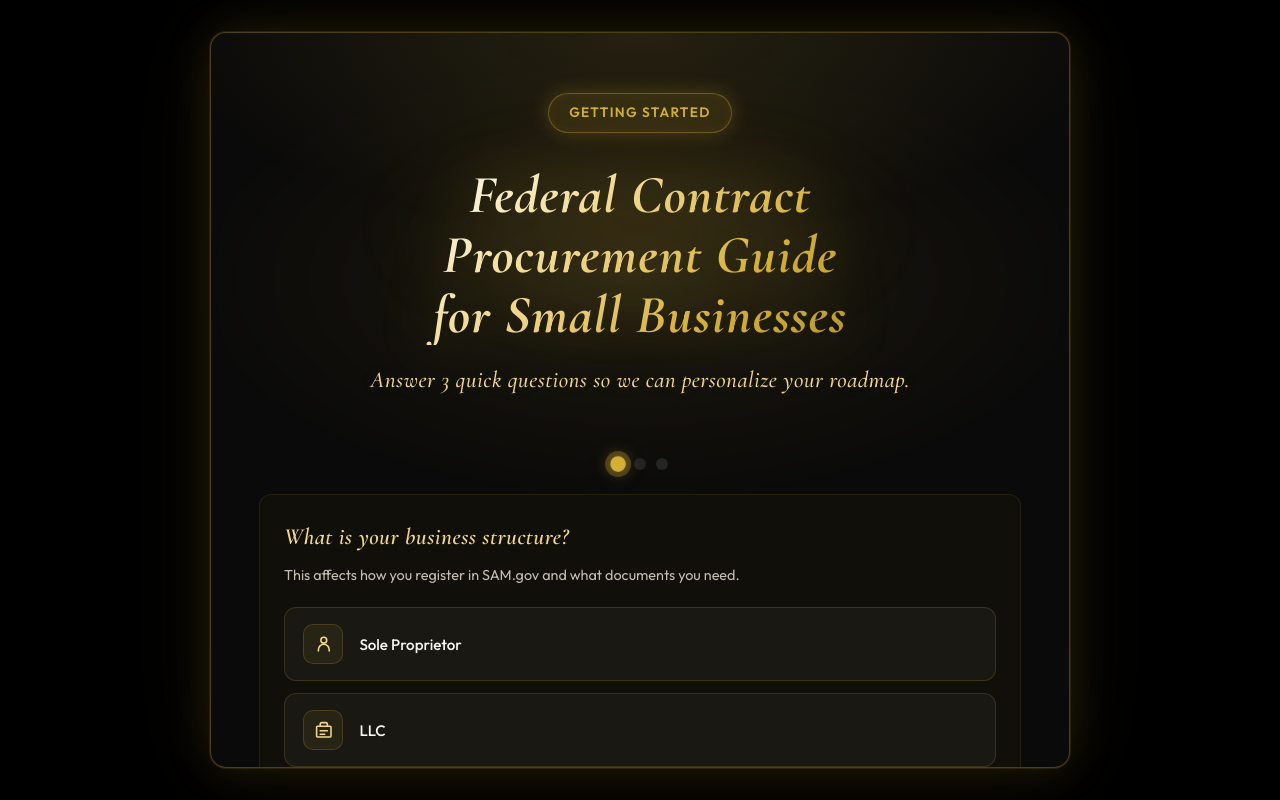
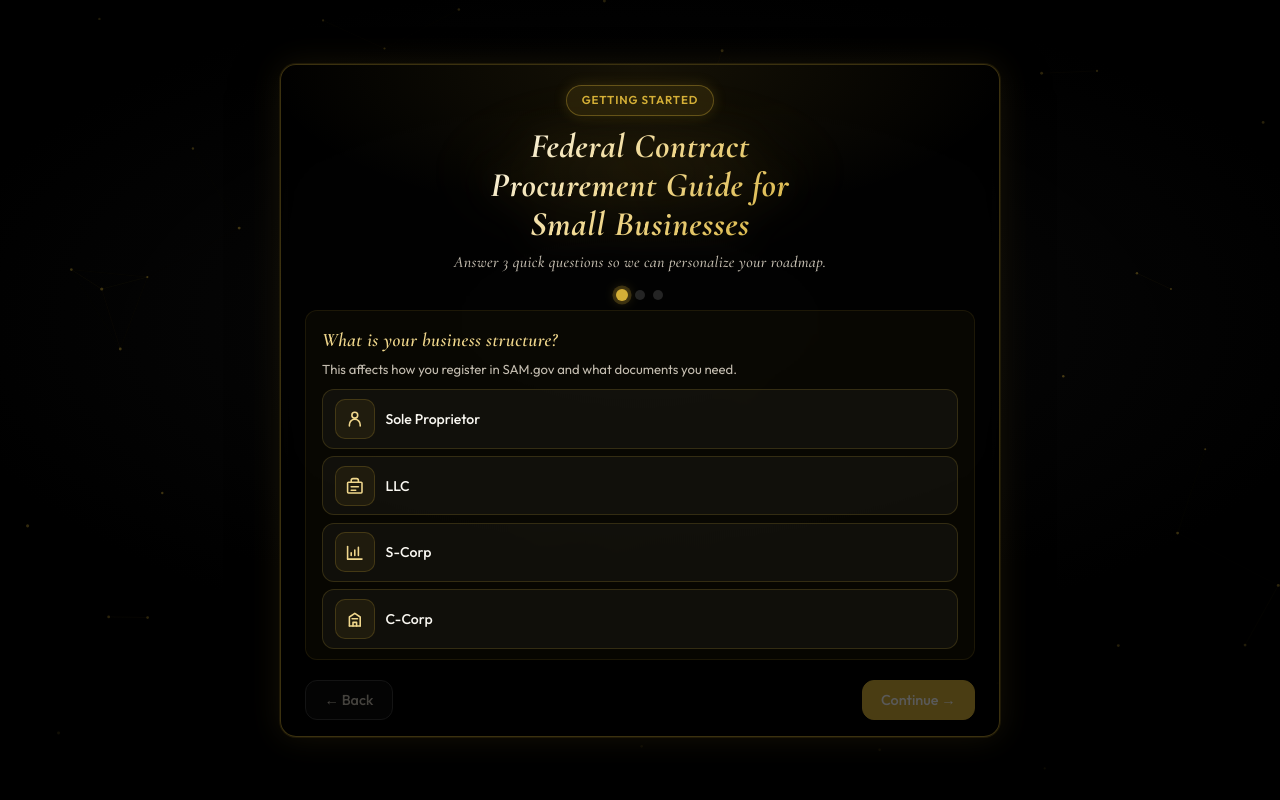
Before and after one commit to vikramravi173-cyber/Federal-Procurement-Onboarding-Guide, a React (Vite) app: page / in a window 1280 px wide. Built offline with nearby package versions, Linux system fonts and the light colour scheme.

Commit message:
Compact intake layout, add space background, reduce scrolling
Co-authored-by: Vikram Ravi <vikramravi173-cyber@users.noreply.github.com>

```diff
--- a/src/App.css
+++ b/src/App.css
@@ -1101,29 +1101,42 @@ body:has(.hero) {
 .intake-modal-overlay {
   position: fixed;
   inset: 0;
-  background:
-    radial-gradient(ellipse 70% 55% at 50% 35%, rgba(212, 175, 55, 0.08) 0%, transparent 55%),
-    rgba(0, 0, 0, 0.82);
-  backdrop-filter: blur(10px);
+  background: rgba(0, 0, 0, 0.45);
   z-index: 40;
   display: flex;
   align-items: center;
   justify-content: center;
-  padding: 1.5rem;
+  padding: 0.75rem;
+  overflow: hidden;
+}
+
+.intake-space-bg {
+  position: absolute;
+  inset: 0;
+  z-index: 0;
+  pointer-events: none;
+}
+
+.intake-space-bg .hero-bg {
+  position: absolute;
+  inset: 0;
 }
 
 .intake-modal {
   position: relative;
-  width: min(860px, 96vw);
-  max-height: 92vh;
-  overflow-y: auto;
-  padding: clamp(2.25rem, 5vw, 3.25rem) clamp(1.75rem, 4vw, 3rem);
-  border-color: rgba(212, 175, 55, 0.32);
+  z-index: 1;
+  width: min(720px, 100%);
+  max-height: calc(100dvh - 1.5rem);
+  display: flex;
+  flex-direction: column;
+  overflow: hidden;
+  padding: 1.25rem 1.5rem 1rem;
+  border-color: rgba(212, 175, 55, 0.28);
+  background: rgba(0, 0, 0, 0.72);
   box-shadow:
-    0 0 0 1px rgba(212, 175, 55, 0.12),
-    0 0 48px rgba(212, 175, 55, 0.14),
-    0 0 100px rgba(212, 175, 55, 0.07),
-    0 28px 72px rgba(0, 0, 0, 0.7);
+    0 0 0 1px rgba(212, 175, 55, 0.1),
+    0 0 32px rgba(212, 175, 55, 0.1),
+    0 20px 48px rgba(0, 0, 0, 0.65);
   isolation: isolate;
 }
 
@@ -1132,7 +1145,7 @@ body:has(.hero) {
   position: absolute;
   inset: 0;
   border-radius: inherit;
-  background: radial-gradient(ellipse 90% 45% at 50% 0%, rgba(212, 175, 55, 0.14) 0%, transparent 62%);
+  background: radial-gradient(ellipse 90% 40% at 50% 0%, rgba(212, 175, 55, 0.1) 0%, transparent 58%);
   pointer-events: none;
   z-index: 0;
 }
@@ -1144,88 +1157,131 @@ body:has(.hero) {
 
 .intake-header {
   position: relative;
+  flex-shrink: 0;
   text-align: center;
-  margin-bottom: 2rem;
-  padding: 0.5rem 0.5rem 1.75rem;
+  margin-bottom: 0.65rem;
+  padding: 0 0.25rem 0.35rem;
 }
 
 .intake-header::after {
   content: '';
   position: absolute;
   left: 50%;
-  top: 42%;
+  top: 45%;
   transform: translate(-50%, -50%);
-  width: min(100%, 580px);
-  height: 220px;
-  background: radial-gradient(ellipse at center, rgba(212, 175, 55, 0.28) 0%, transparent 68%);
-  filter: blur(36px);
+  width: min(100%, 420px);
+  height: 140px;
+  background: radial-gradient(ellipse at center, rgba(212, 175, 55, 0.2) 0%, transparent 70%);
+  filter: blur(28px);
   z-index: -1;
   pointer-events: none;
-  animation: intakeAuraPulse 5s ease-in-out infinite;
+  animation: intakeAuraPulse 6s ease-in-out infinite;
 }
 
 @keyframes intakeAuraPulse {
   0%,
   100% {
-    opacity: 0.55;
-    transform: translate(-50%, -50%) scale(0.96);
+    opacity: 0.5;
+    transform: translate(-50%, -50%) scale(0.98);
   }
   50% {
-    opacity: 1;
-    transform: translate(-50%, -50%) scale(1.06);
+    opacity: 0.85;
+    transform: translate(-50%, -50%) scale(1.04);
   }
 }
 
 .intake-header .hero-badge {
-  font-size: 0.85rem;
-  letter-spacing: 0.1em;
-  padding: 0.5rem 1.25rem;
-  margin-bottom: 2rem;
-  box-shadow:
-    0 0 20px rgba(212, 175, 55, 0.25),
-    inset 0 0 12px rgba(212, 175, 55, 0.06);
+  font-size: 0.72rem;
+  letter-spacing: 0.08em;
+  padding: 0.35rem 0.9rem;
+  margin-bottom: 0.65rem;
+  box-shadow: 0 0 14px rgba(212, 175, 55, 0.18);
 }
 
 .intake-header h1 {
-  font-size: clamp(2.1rem, 6vw, 3.35rem);
+  font-size: clamp(1.55rem, 4.2vw, 2.15rem);
   font-weight: 700;
-  line-height: 1.12;
-  margin-bottom: 1.15rem;
-  max-width: 18ch;
+  line-height: 1.14;
+  margin-bottom: 0.45rem;
+  max-width: 22ch;
   margin-left: auto;
   margin-right: auto;
-  background: linear-gradient(
-    135deg,
-    #fffef8 0%,
-    var(--accent-light) 38%,
-    var(--accent) 72%,
-    var(--gold-dim) 100%
-  );
+  background: linear-gradient(135deg, #faf8f2, var(--accent-light), var(--accent));
   -webkit-background-clip: text;
   -webkit-text-fill-color: transparent;
   background-clip: text;
-  filter: drop-shadow(0 0 28px rgba(212, 175, 55, 0.35));
-}
-
-.intake-header .hero-subtitle {
-  font-size: clamp(1.1rem, 2.8vw, 1.45rem);
-  line-height: 1.5;
-  max-width: 36rem;
+  filter: drop-shadow(0 0 18px rgba(212, 175, 55, 0.22));
+}
+
+.intake-header .intake-header-tagline {
+  font-size: clamp(0.88rem, 2vw, 1rem);
+  line-height: 1.4;
+  max-width: 28rem;
   margin: 0 auto;
-  color: var(--accent-light);
-  text-shadow: 0 0 24px rgba(212, 175, 55, 0.2);
+  color: var(--text-secondary);
+  text-shadow: none;
 }
 
 .intake-progress {
+  flex-shrink: 0;
   display: flex;
   justify-content: center;
-  gap: 0.65rem;
-  margin-bottom: 1.5rem;
+  gap: 0.5rem;
+  margin-bottom: 0.65rem;
+}
+
+.intake-body {
+  flex: 1;
+  min-height: 0;
+  overflow-y: auto;
+  margin: 0 -0.25rem;
+  padding: 0 0.25rem;
+}
+
+.intake-modal--step-0 .intake-body {
+  overflow-y: visible;
+}
+
+.intake-modal--step-1 .intake-header,
+.intake-modal--step-2 .intake-header {
+  margin-bottom: 0.4rem;
+  padding-bottom: 0;
+}
+
+.intake-modal--step-1 .intake-header::after,
+.intake-modal--step-2 .intake-header::after {
+  height: 90px;
+  opacity: 0.4;
+}
+
+.intake-modal--step-1 .intake-header .hero-badge,
+.intake-modal--step-2 .intake-header .hero-badge {
+  margin-bottom: 0.4rem;
+  font-size: 0.68rem;
+  padding: 0.28rem 0.75rem;
+}
+
+.intake-modal--step-1 .intake-header h1,
+.intake-modal--step-2 .intake-header h1 {
+  font-size: clamp(1.1rem, 2.8vw, 1.35rem);
+  margin-bottom: 0;
+  max-width: none;
+  filter: none;
+}
+
+.intake-modal--step-1 .intake-header-tagline,
+.intake-modal--step-2 .intake-header-tagline {
+  display: none;
+}
+
+.intake-modal--step-1 .intake-progress,
+.intake-modal--step-2 .intake-progress {
+  margin-bottom: 0.5rem;
 }
 
 .intake-dot {
-  width: 12px;
-  height: 12px;
+  width: 10px;
+  height: 10px;
   border-radius: 50%;
   background: var(--navy-700);
   transition: all 0.25s ease;
@@ -1234,9 +1290,9 @@ body:has(.hero) {
 .intake-dot--active {
   background: var(--accent);
   box-shadow:
-    0 0 0 4px rgba(212, 175, 55, 0.28),
-    0 0 14px rgba(212, 175, 55, 0.55);
-  transform: scale(1.3);
+    0 0 0 3px rgba(212, 175, 55, 0.22),
+    0 0 10px rgba(212, 175, 55, 0.4);
+  transform: scale(1.2);
 }
 
 .intake-dot--done {
@@ -1262,42 +1318,80 @@ body:has(.hero) {
 }
 
 .intake-card {
-  padding: 1.5rem;
+  padding: 0.85rem 1rem 0.65rem;
 }
 
 .intake-card h2 {
-  font-size: 1.45rem;
+  font-size: 1.2rem;
   font-weight: 600;
-  margin-bottom: 0.5rem;
+  margin-bottom: 0.3rem;
   color: var(--accent-light);
 }
 
 .intake-subtitle {
   color: var(--text-secondary);
-  font-size: 0.9rem;
-  margin-bottom: 1.25rem;
+  font-size: 0.82rem;
+  margin-bottom: 0.65rem;
+  line-height: 1.4;
 }
 
 .intake-options {
   display: flex;
   flex-direction: column;
-  gap: 0.75rem;
+  gap: 0.45rem;
+}
+
+.intake-modal--step-1 .intake-options {
+  display: grid;
+  grid-template-columns: repeat(2, minmax(0, 1fr));
+  gap: 0.4rem;
+}
+
+@media (max-width: 540px) {
+  .intake-modal--step-1 .intake-options {
+    grid-template-columns: 1fr;
+  }
+}
+
+.intake-modal--step-2 .intake-options {
+  gap: 0.35rem;
 }
 
 .intake-option-card {
   display: flex;
   align-items: center;
-  gap: 1rem;
+  gap: 0.65rem;
   text-align: left;
-  padding: 1rem 1.15rem;
+  padding: 0.55rem 0.75rem;
   border-radius: var(--radius);
   border: 1.5px solid var(--surface-border);
   background: rgba(255, 255, 255, 0.04);
   color: var(--text-primary);
-  font-size: 0.95rem;
+  font-size: 0.88rem;
   font-weight: 500;
   transition: all 0.25s ease;
   width: 100%;
+}
+
+.intake-modal--step-1 .intake-option-card {
+  padding: 0.5rem 0.65rem;
+  font-size: 0.8rem;
+  gap: 0.5rem;
+}
+
+.intake-modal--step-1 .intake-option-icon {
+  width: 2rem;
+  height: 2rem;
+}
+
+.intake-modal--step-1 .intake-option-icon svg {
+  width: 1.1rem;
+  height: 1.1rem;
+}
+
+.intake-modal--step-2 .intake-option-card {
+  padding: 0.45rem 0.7rem;
+  font-size: 0.82rem;
 }
 
 .intake-option-card:hover {
@@ -1374,10 +1468,12 @@ body:has(.hero) {
 }
 
 .intake-nav {
+  flex-shrink: 0;
   display: flex;
   justify-content: space-between;
   gap: 0.75rem;
-  margin-top: 1.5rem;
+  margin-top: 0.75rem;
+  padding-top: 0.5rem;
 }
 
 /* Glossary */
--- a/src/components/IntakeForm.tsx
+++ b/src/components/IntakeForm.tsx
@@ -7,6 +7,7 @@ import type {
   UserProfile,
 } from '../data/types'
 import { useRipple } from '../hooks/useRipple'
+import { HeroBackground } from './HeroBackground'
 import { IntakeIcon, type IntakeIconName } from './IntakeIcon'
 
 interface IntakeFormProps {
@@ -116,11 +117,19 @@ export function IntakeForm({ onComplete }: IntakeFormProps) {
 
   return (
     <div className="intake-modal-overlay">
-      <div className="intake-modal glass-card" role="dialog" aria-modal="true" aria-labelledby="intake-title">
+      <div className="intake-space-bg" aria-hidden="true">
+        <HeroBackground />
+      </div>
+      <div
+        className={`intake-modal glass-card intake-modal--step-${step}`}
+        role="dialog"
+        aria-modal="true"
+        aria-labelledby="intake-title"
+      >
         <div className="intake-header">
           <div className="hero-badge">Getting Started</div>
           <h1 id="intake-title">Federal Contract Procurement Guide for Small Businesses</h1>
-          <p className="hero-subtitle">
+          <p className="hero-subtitle intake-header-tagline">
             Answer 3 quick questions so we can personalize your roadmap.
           </p>
         </div>
@@ -134,6 +143,7 @@ export function IntakeForm({ onComplete }: IntakeFormProps) {
           ))}
         </div>
 
+        <div className="intake-body">
           <div
             key={step}
             className={`intake-slide intake-slide--${slideDir}`}
@@ -195,6 +205,7 @@ export function IntakeForm({ onComplete }: IntakeFormProps) {
               )}
             </div>
           </div>
+        </div>
 
         <div className="intake-nav">
           <button
```
Lines whose indentation alone changed are shown as unchanged.
